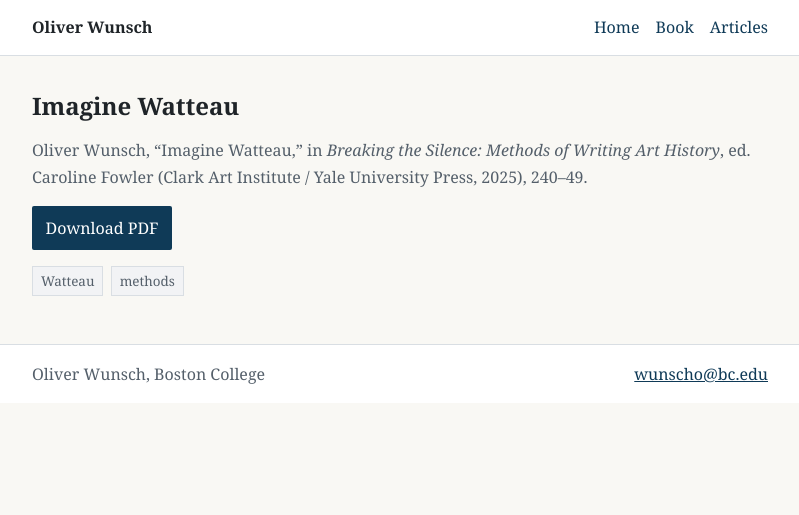
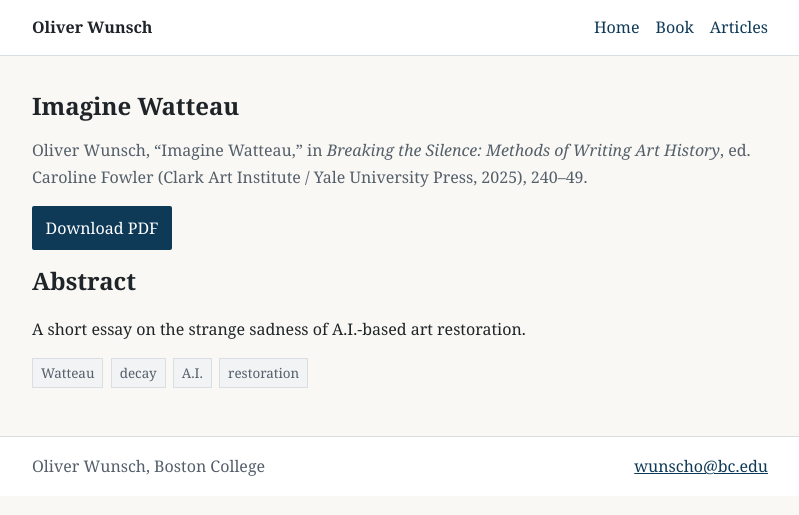
Before and after one commit to owunsch/owunsch.github.io, a Jekyll site: the page built from _articles/imagine-watteau-2025.md, in a window 1280 px wide. Shown: the top 515 px of the page, without its empty margins (240-1039 px from the left). Built offline with Jekyll 4.4.1, drawn with Linux system fonts in a browser that asks for light colours.

Commit message:
Update imagine-watteau-2025.md

```diff
--- a/_articles/imagine-watteau-2025.md
+++ b/_articles/imagine-watteau-2025.md
@@ -12,9 +12,11 @@ pages: "240–49"
 doi: ""
 external_url: ""
 pdf: "/assets/pdfs/wunsch-imagine-watteau-2025.pdf"
-abstract: ""
+abstract: "A short essay on the strange sadness of A.I.-based art restoration."
 tags:
   - "Watteau"
-  - "methods"
+  - "decay"
+  - "A.I."
+  - "restoration"
 citation_display: "Oliver Wunsch, “Imagine Watteau,” in *Breaking the Silence: Methods of Writing Art History*, ed. Caroline Fowler (Clark Art Institute / Yale University Press, 2025), 240–49."
 ---
```
